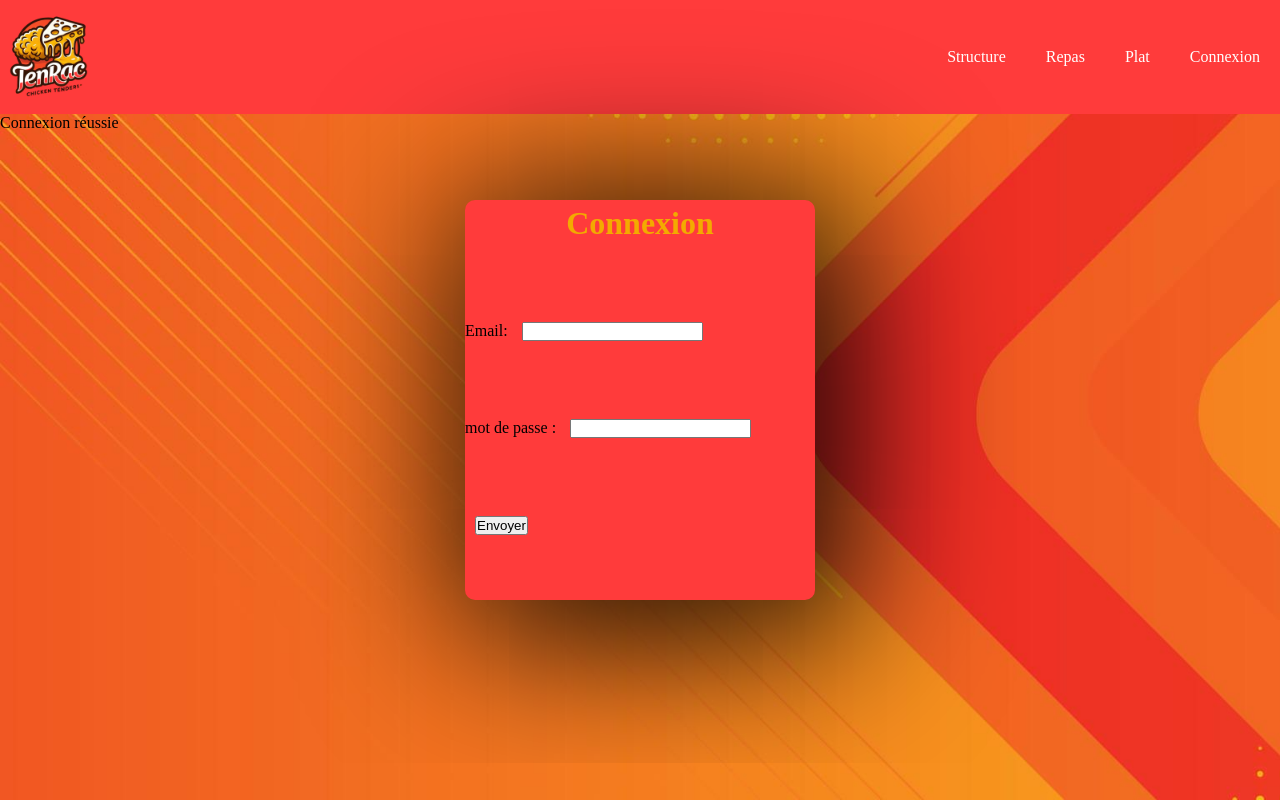
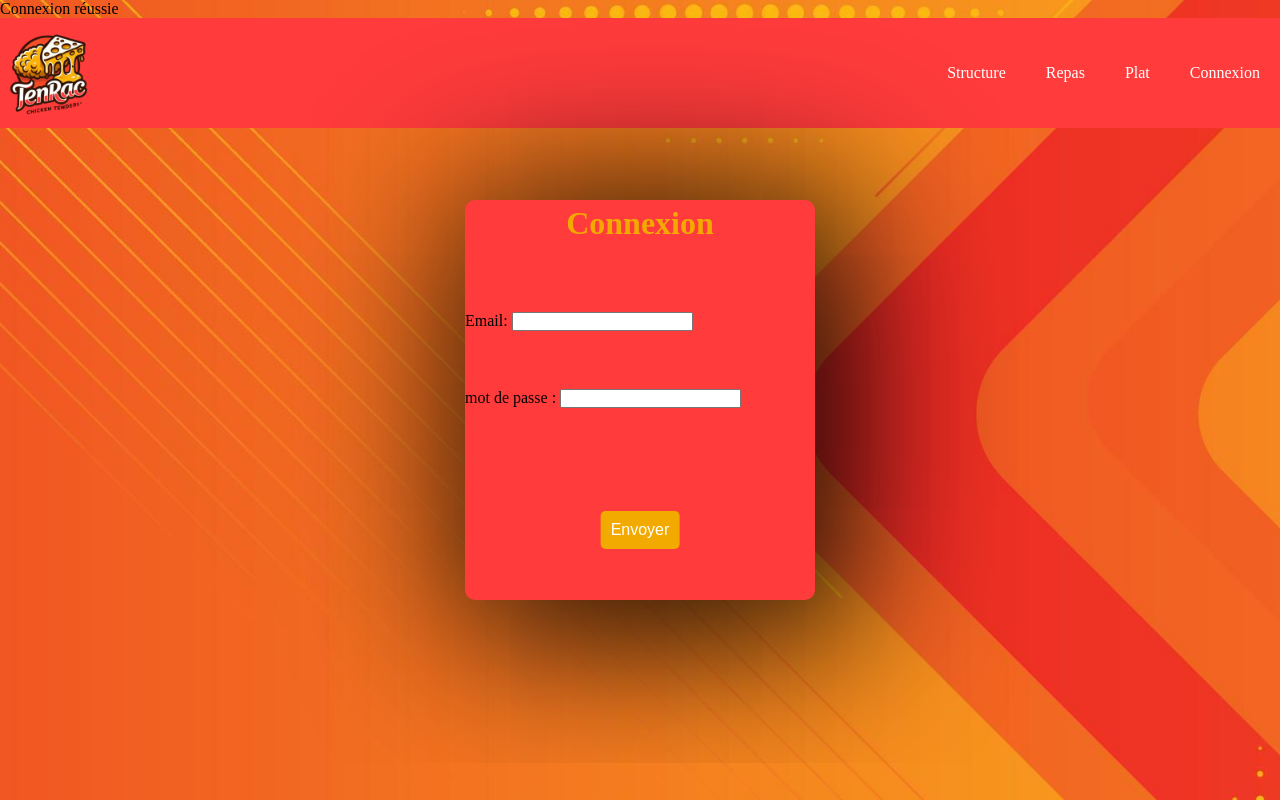
Before and after one commit to NURDIN-Arnaud-2326082b/R3.01-Projet, a PHP site: page /connexion.php in a window 1280 px wide. Run offline with PHP 8.4, Linux system fonts and the light colour scheme; data that the repository does not hold is empty.

```diff
--- /dev/null
+++ b/HT.php
@@ -0,0 +1,54 @@
+<?php
+function start_page($title):void
+{
+    ?>
+<!DOCTYPE html>
+<html lang="fr">
+<head>
+    <meta charset="UTF-8">
+    <meta name="viewport" content="width=device-width, initial-scale=1.0">
+    <link rel="stylesheet" href="assets/styles/Connexion.css">
+    <link rel="icon" href="img/logo_tenrac.jpg">
+
+
+</head>
+<header>
+    <div class="boxed">
+        <div class="flex  aligncenter space-between">
+            <button  onclick="openMenu()" class="header-menu-mobile">
+                <span class="material-icons">menu</span>
+            </button>
+            <a class="header-logo" href="index.php">
+                <img src="img/logo_tenrac.png">
+            </a>
+            <ul class="header-menu">
+                <li><a href="structure.php">Structure</a></li>
+                <li><a href="repas.php">Repas</a></li>
+                <li><a href="plat.php">Plat</a></li>
+                <li><a href="connexion.php">Connexion</a></li>
+            </ul>
+        </div>
+    </div>
+</header>
+
+<?php
+}
+?>
+<?php
+function end_page($title):void
+{
+?><html>
+<title>Connexion</title
+<body>
+
+<form method="post" action="connexion.php">
+    <h1>Connexion</h1>
+    Email: <input type="email" name="email" class="inpo" required ><br><br>
+    mot de passe : <input type="password" name="motdepasse" class="inpo" required><br><br>
+    <input type="submit" value="Envoyer" class="but">
+</form>
+</body>
+</html>
+    <?php
+}
+?>
--- a/assets/styles/Connexion.css
+++ b/assets/styles/Connexion.css
@@ -14,12 +14,32 @@ form,p{
     box-shadow: 1em 1em 10em 1em black;
 }
 input{
-    margin: 50px 0px 10px 10px;
+    margin: 50px 0px 10px 0px;
 }
+.inpo{
+    margin: 20px 0px 20px 0px;
+}
+.but {position: absolute;
+    left: 50%;
+    top: 70%;
+    transform: translate(-50%, -50%);
+    padding: 10px;
+    background-color: #f3aa00;
+    color: #fff;
+    border: none;
+    border-radius: 5px;
+    cursor: pointer;
+    font-size: 1rem;
+    transition: 0.2s ease;
+}
+.but:hover{
+    background-color: #ff763b;
+}
+
 h1{
     text-align: center;
     color: #f3aa00;
-    margin: 5px 5px 30px 5px;
+    margin: 5px 5px 50px 5px;
 }
 
 
@@ -59,13 +79,12 @@ p {
 button {
     display: block;
     width: 100%;
-    padding: 10px;
     background-color: #333;
     color: #fff;
-    border: none;
-    border-radius: 5px;
-    cursor: pointer;
-    font-size: 1rem;
+    position: absolute;
+    left: 50%;
+    top: 50%;
+    transform: translate(-50%, -50%);
 }
 button:hover {
     background-color: #555;
--- a/connexion.php
+++ b/connexion.php
@@ -1,43 +1,3 @@
-<!DOCTYPE html>
-<html lang="fr">
-<head>
-    <meta charset="UTF-8">
-    <meta name="viewport" content="width=device-width, initial-scale=1.0">
-    <link rel="stylesheet" href="assets/styles/Connexion.css">
-    <link rel="icon" href="img/logo_tenrac.jpg">
-
-    <title>Connexion</title>
-</head>
-<header>
-    <div class="boxed">
-        <div class="flex  aligncenter space-between">
-            <button  onclick="openMenu()" class="header-menu-mobile">
-                <span class="material-icons">menu</span>
-            </button>
-            <a class="header-logo" href="index.php">
-                <img src="img/logo_tenrac.png">
-            </a>
-            <ul class="header-menu">
-                <li><a href="structure.php">Structure</a></li>
-                <li><a href="repas.php">Repas</a></li>
-                <li><a href="plat.php">Plat</a></li>
-                <li><a href="connexion.php">Connexion</a></li>
-            </ul>
-        </div>
-    </div>
-</header>
-<body>
-
-<form method="post" action="connexion.php">
-    <h1>Connexion</h1>
-    Email: <input type="email" name="email" required><br><br>
-    mot de passe : <input type="password" name="motdepasse" required><br><br>
-    <input type="submit" value="Envoyer">
-</form>
-</body>
-</html>
-
-
 <?php
 
 // Inclure le fichier de connexion à la base de données
@@ -88,5 +48,9 @@ if ($_SERVER["REQUEST_METHOD"] == "POST") {
         echo "<p>Veuillez remplir tous les champs du formulaire.</p>";
     }
 }
+require 'HT.php';
 
+start_page('connexion');
+
+end_page('connexion');
 ?>
```
